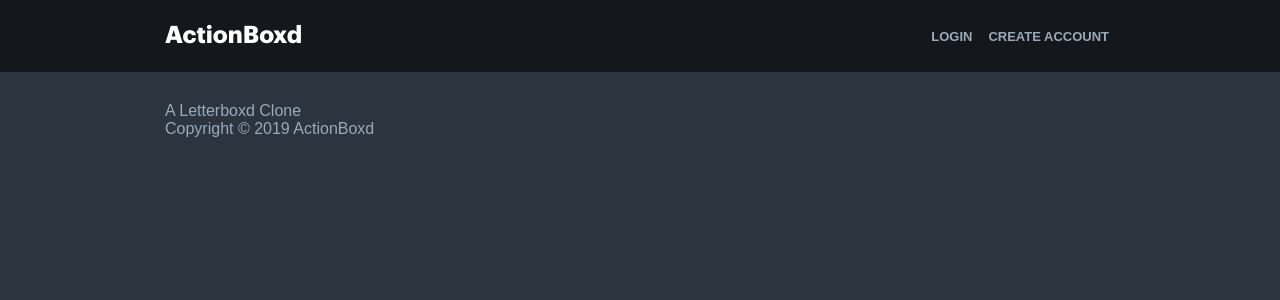
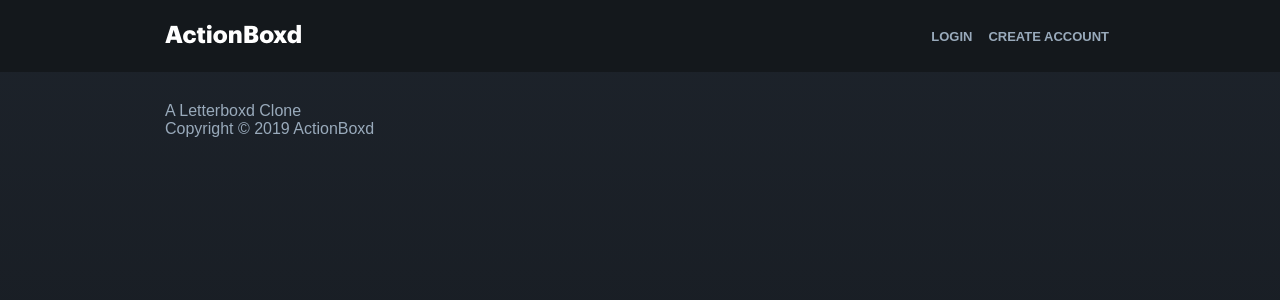
Before and after one commit to jork41989/actionboxd, a React (Create React App) app in the folder frontend/: page / in a window 1280 px wide. Shown: the top 300 px of the page. Built offline with nearby package versions, Linux system fonts and the light colour scheme.

Commit message:
User auth V1.6

```diff
--- a/frontend/src/App.css
+++ b/frontend/src/App.css
@@ -24,7 +24,7 @@
 .root{
      color: #9ab;
     background-color: #2c3440;
-
+    background-image: linear-gradient(#1D232B, #13171C);
     background-position: 0 0;
   height: 100vh;
 }
@@ -45,7 +45,7 @@ html, body, h2, p, h1, h3 {
 .body{
 
   color: #9ab;
-  background: #2c3440;
+
     padding: 30px 0px;
     width: 950px;
     margin: 0 auto;
```
